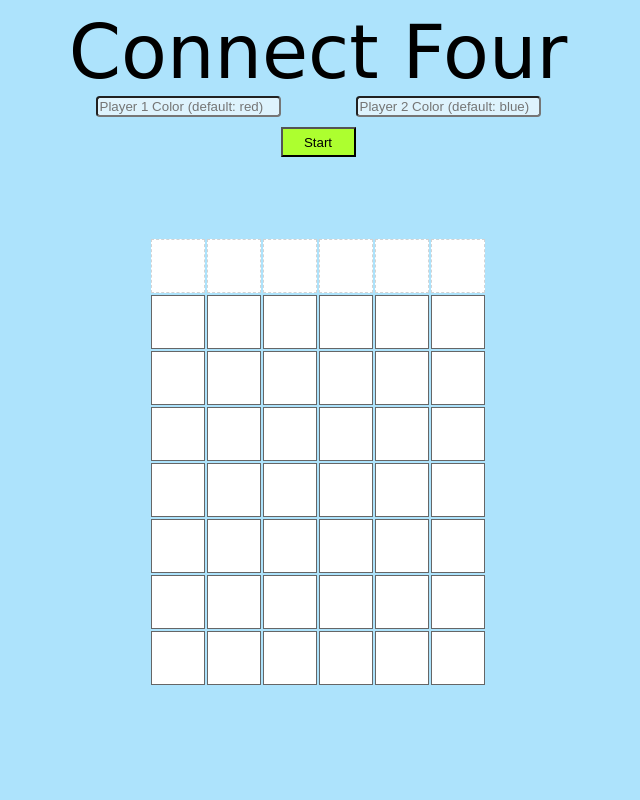
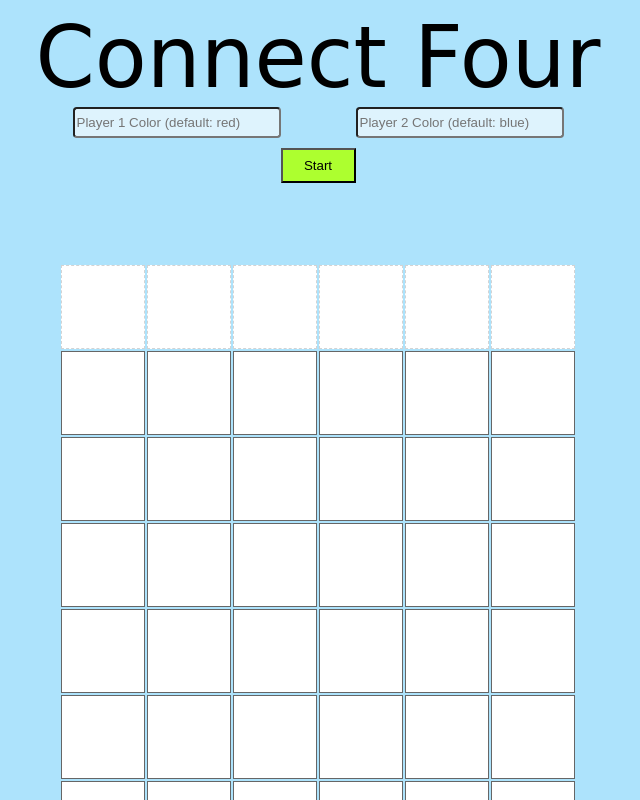
Before and after one commit to Brinzkii/Connect-Four, a plain HTML site: page index.html in a window 1280 px wide. Both pictures are taken after a click on the button "Start". Shown: the top 800 px of the page, without its empty margins (322-962 px from the left). Drawn offline with Linux system fonts and the light colour scheme; a web font is replaced by a local one.

Commit message:
Add files via upload

```diff
--- a/connect4.css
+++ b/connect4.css
@@ -12,7 +12,7 @@ body {
 }
 
 .title {
-  font-size: 75px;
+  font-size: 85px;
   font-family: 'Fredericka the Great', cursive;
   text-align: center;
   /* margin-right: auto; */
@@ -29,6 +29,8 @@ body {
 .p1Color, .p2Color {
   background-color: rgba(255, 255, 255, 0.60);
   border-radius: .1cm;
+  height: 25px;
+  width: 200px;
 }
 
 .ui {
@@ -38,7 +40,7 @@ body {
 
 input.start {
   width: 75px;
-  height: 30px;
+  height: 35px;
   background-color: greenyellow;
 }
 
@@ -49,8 +51,8 @@ input.start:hover{
 /* game board table */
 
 #board td {
-  width: 50px;
-  height: 50px;
+  width: 80px;
+  height: 80px;
   background-color: white;
   border: solid 1px #666;
 }
```
